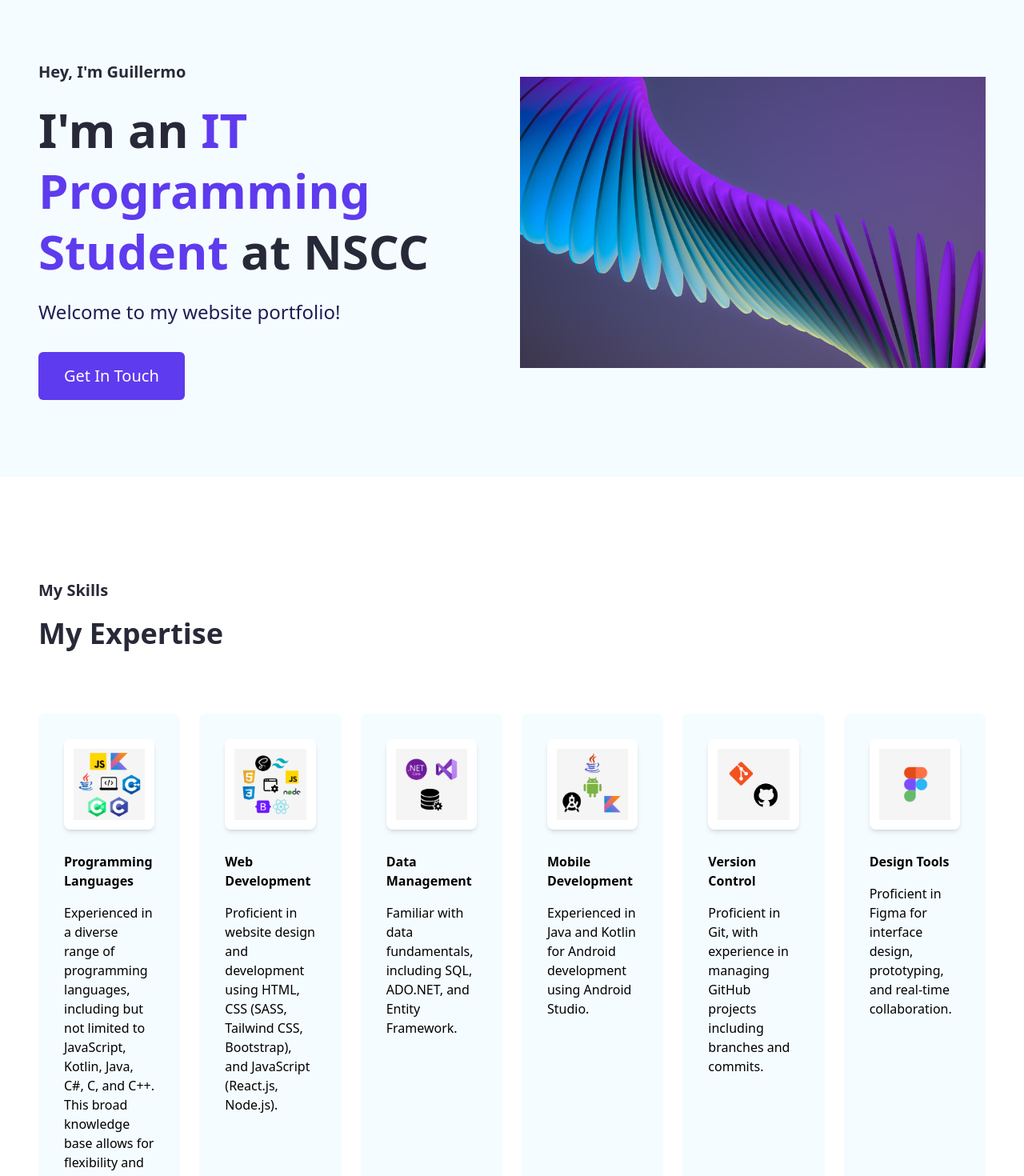
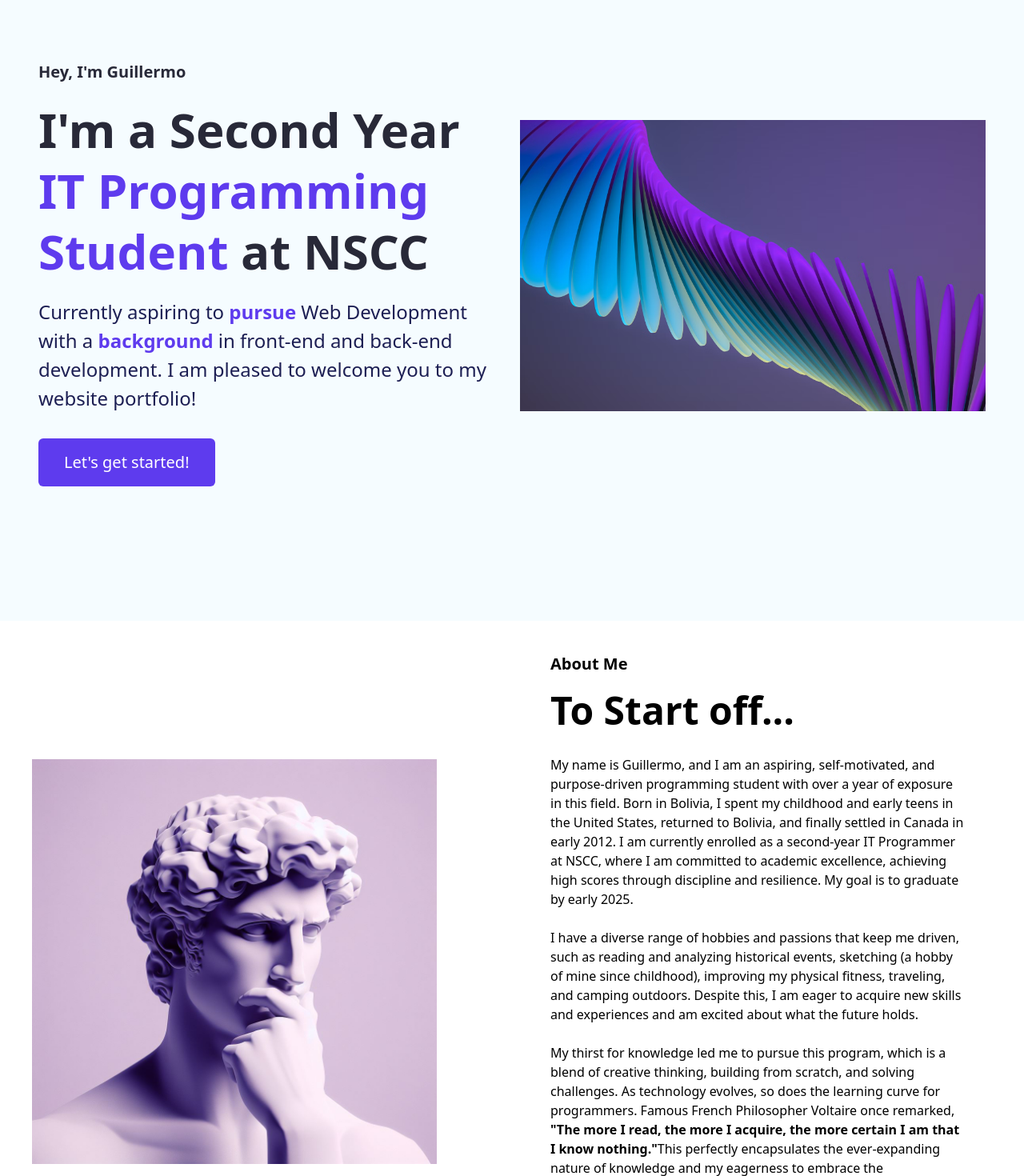
Before and after one commit to GuilleJI/react-portfolio-guillermo, a React (Vite) app: page / in a window 1280 px wide. Shown: the part 120-1590 px from the top of the page at 80% size. Built offline with nearby package versions, Linux system fonts and the light colour scheme.

Commit message:
Update completed

```diff
--- a/src/App.jsx
+++ b/src/App.jsx
@@ -14,8 +14,8 @@ function App() {
   return <>
       <Navbar/>
       <Home />
+      <About />
       <Skills />
-      <About />
       <Portfolio />
       <Contact />
       <Footer />
--- a/src/components/About.jsx
+++ b/src/components/About.jsx
@@ -9,17 +9,21 @@ const About = () => {
                     <img src={profilePic} alt="" className='w-full sm:w-11/12' />
                 </div>
                 <div className='sm:w-1/2'>
-                    <p className='text-xl font-semibold mb-5'>About</p>
-                    <h2 className='md:text-5xl text-4xl font-bold'>About Me</h2>
+                    <p className='text-xl font-semibold mb-5'>About Me</p>
+                    <h2 className='md:text-5xl text-4xl font-bold'>To Start off...</h2>
                     <p className='mt-8 md:pr-8 mb-8'>
-                    Hi, I’m Guillermo Jimenez Iriarte, studying IT Programming at Nova Scotia Community College (NSCC) in Canada.
-                    I love the creativity and constant changes in IT, which led me to this field.
-                    At NSCC, I’ve worked on important projects and learned a lot about programming languages and IT concepts.
-                    I’m good at JavaScript, C#, Kotlin, Java, and a bit of C++, and I understand data structures, algorithms, and web development.
-                    Outside school, I like to learn about new technologies and IT trends, and I enjoy improving my programming skills.
+                    My name is Guillermo, and I am an aspiring, self-motivated, and purpose-driven programming student with over a year of exposure in this field.
+                    Born in Bolivia, I spent my childhood and early teens in the United States, returned to Bolivia, and finally settled in Canada in early 2012.
+                    I am currently enrolled as a second-year IT Programmer at NSCC, where I am committed to academic excellence, achieving high scores through discipline and resilience.
+                    My goal is to graduate by early 2025.
+                    <br /><br/>
+                    I have a diverse range of hobbies and passions that keep me driven, such as reading and analyzing historical events, sketching (a hobby of mine since childhood), improving my physical fitness, traveling, and camping outdoors.
+                    Despite this, I am eager to acquire new skills and experiences and am excited about what the future holds.
                     <br/><br/>
-                    In addition to coding, I have a keen interest in reading about, learning, and analyzing historical events. I also enjoy sketching to improve and scale my creativity, staying active through gym workouts and outdoor activities, and camping to connect with nature and people.
-                    Feel free to explore my portfolio and don’t hesitate to reach out if you have any questions or would like to connect.”
+                    My thirst for knowledge led me to pursue this program, which is a blend of creative thinking, building from scratch, and solving challenges.
+                    As technology evolves, so does the learning curve for programmers.
+                    Famous French Philosopher Voltaire once remarked, <strong>"The more I read, the more I acquire, the more certain I am that I know nothing."</strong>
+                    This perfectly encapsulates the ever-expanding nature of knowledge and my eagerness to embrace the opportunities that lie ahead.
                     </p>
                     <Link
                         to="contact"
--- a/src/components/Footer.jsx
+++ b/src/components/Footer.jsx
@@ -5,7 +5,7 @@ import {FaLinkedin, FaGithub} from 'react-icons/fa'
 
 const Footer = () => {
     return (
-        <div className="bg-bgShade py-28 md:px-12 px-4">
+        <div className="bg-bgShade py-28 md:px-12 px-4" id="footer">
             <div className='flex flex-col sm:flex-row sm:items-center justify-between gap-8 mb-20 cursor-pointer'>
                 <Link
                     to="home"
--- a/src/components/Home.jsx
+++ b/src/components/Home.jsx
@@ -11,19 +11,22 @@ const Home = () => {
 
           <div className="md:w-1/2 w-full mt-5">
               <h3 className="text-xl text-headingColor font-semibold mb-5">Hey, I'm Guillermo</h3>
-              <h1 className="md:text-6xl text-4xl font-bold text-headingColor leading-snug md:leading-[76px] mb-5">I'm an <span className="text-primary">IT Programming Student </span> at NSCC</h1>
-              <p className="text-body text-2xl leading-9 mb-8">Welcome to my website portfolio!</p>
+              <h1 className="md:text-6xl text-4xl font-bold text-headingColor leading-snug md:leading-[76px] mb-5">I'm a Second Year <span className="text-primary">IT Programming Student </span> at NSCC</h1>
+              <p className="text-body text-2xl leading-9 mb-8">Currently aspiring to <span className="text-primary"><strong>pursue</strong></span> Web Development with a <span className="text-primary"><strong>background </strong></span>in front-end and back-end development. I am pleased to welcome you to my website portfolio!</p>
               <Link
-                  to="contact"
+                  to="about"
                   spy={true}
                   activeClass="active"
                   smooth={true}
                   offset={-100}
               >
-                <button className="btn-primary">Get In Touch</button>
+                <button className="btn-primary">Let's get started!</button>
               </Link>
           </div>
         </div>
+        <br/>
+        <br/>
+        <br/>
       </div>
     );
 };
--- a/src/components/Navbar.jsx
+++ b/src/components/Navbar.jsx
@@ -44,7 +44,7 @@ const Navbar = () => {
                     {/* for logo */}
                     <div className="cursor-pointer">
                         <Link
-                            to="home"
+                            to="footer"
                             activeClass="active"
                             smooth={true}
                             offset={-100}
```
